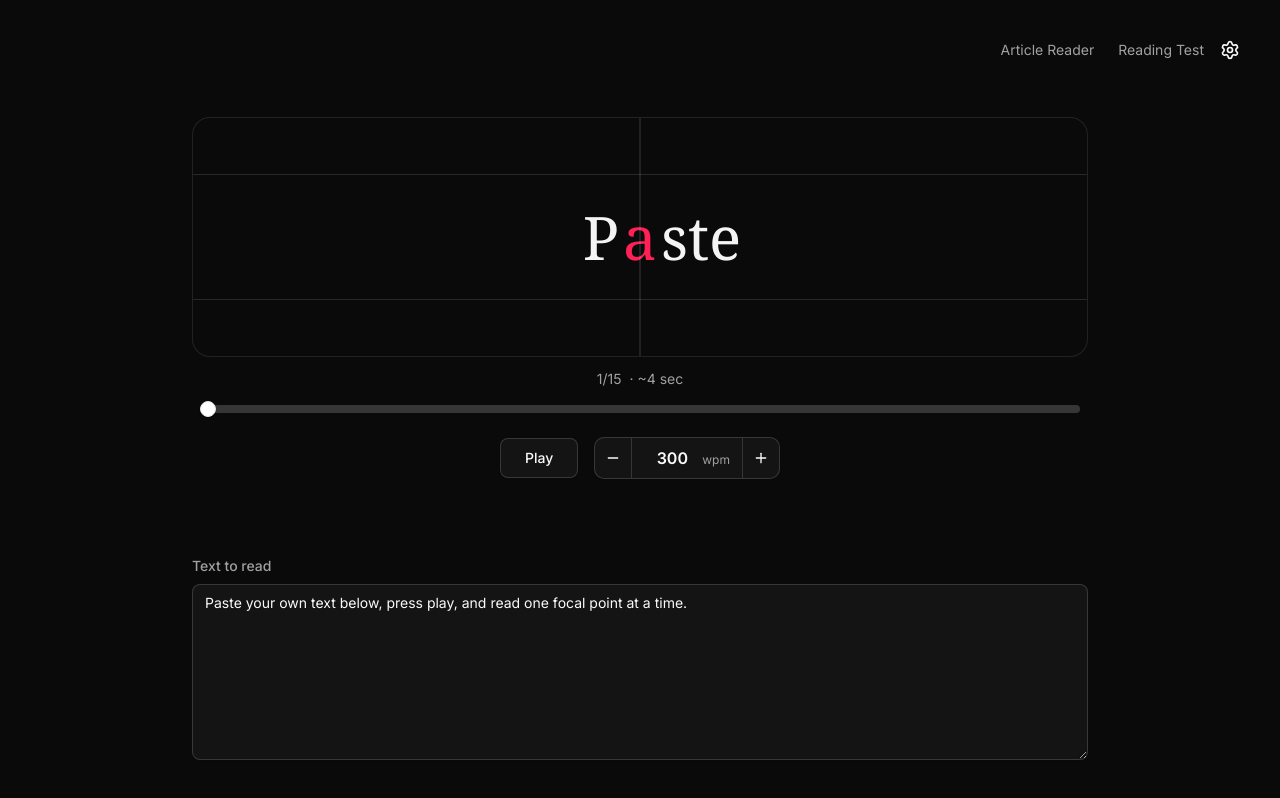
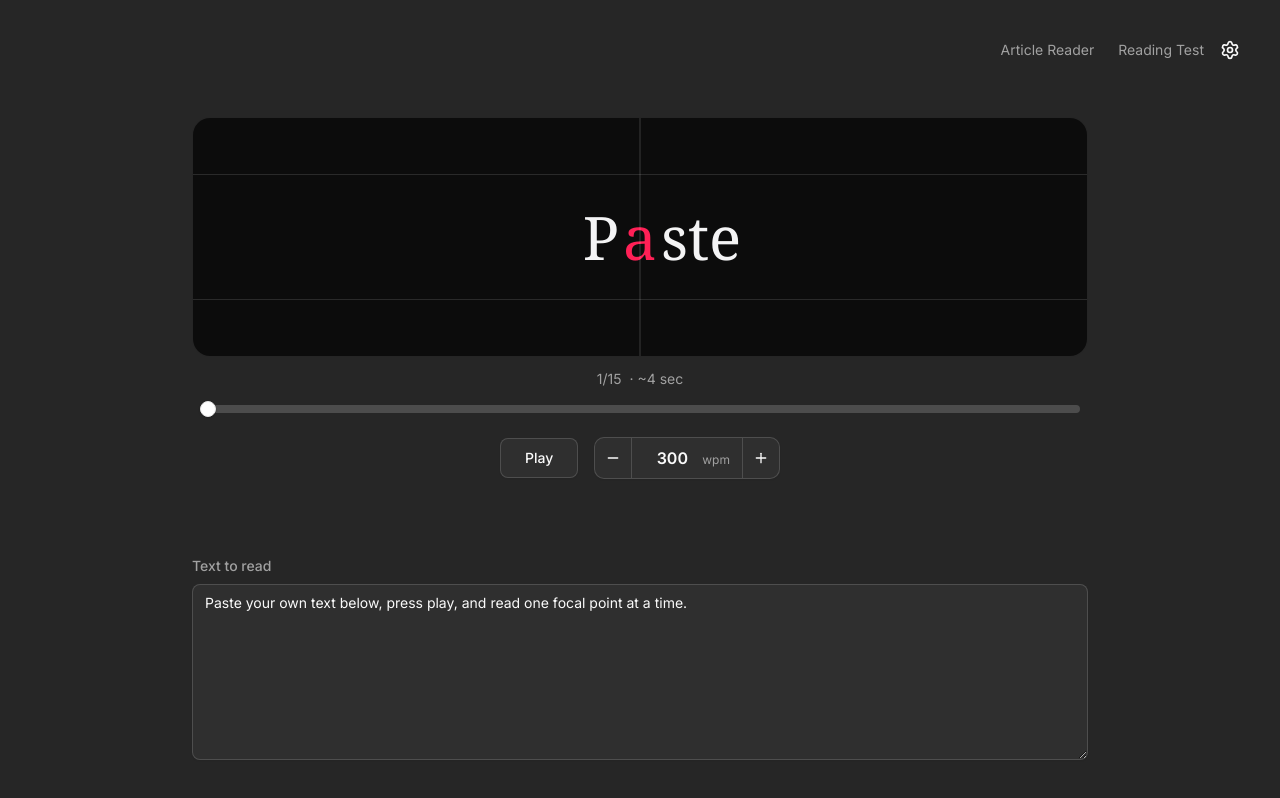
Before and after one commit to SpyC0der77/speedreader, a Next.js app: page / in a window 1280 px wide. Built offline with nearby package versions, Linux system fonts and the light colour scheme.

Commit message:
Remove next-themes dependency and ThemeProvider component. Update globals.css for theme color adjustments, clarifying theme descriptions and modifying background and muted colors for improved visual consistency.

```diff
--- a/app/globals.css
+++ b/app/globals.css
@@ -53,7 +53,7 @@ body {
 
 :root {
   --radius: 0.625rem;
-  /* Black theme (default): background = page */
+  /* Light theme: background = page */
   --background: oklch(1 0 0);
   --foreground: oklch(0.145 0 0);
   --card: oklch(1 0 0);
@@ -91,8 +91,8 @@ body {
 }
 
 .dark {
-  /* Black theme: background = page (dark) */
-  --background: oklch(0.145 0 0);
+  /* Gray theme: background = page (lighter), muted = speed reader (darker) */
+  --background: oklch(0.269 0 0);
   --foreground: oklch(0.985 0 0);
   --card: oklch(0.205 0 0);
   --card-foreground: oklch(0.985 0 0);
@@ -102,7 +102,7 @@ body {
   --primary-foreground: oklch(0.205 0 0);
   --secondary: oklch(0.269 0 0);
   --secondary-foreground: oklch(0.985 0 0);
-  --muted: oklch(0.269 0 0);
+  --muted: oklch(0.145 0 0);
   --muted-foreground: oklch(0.708 0 0);
   --accent: oklch(0.269 0 0);
   --accent-foreground: oklch(0.985 0 0);
@@ -126,12 +126,6 @@ body {
 
   scrollbar-width: thin;
   scrollbar-color: oklch(0.556 0 0 / 60%) oklch(0.269 0 0);
-}
-
-/* Gray theme: background = page (lighter), muted = speed reader (darker) */
-.dark [data-theme="gray"] {
-  --background: oklch(0.269 0 0);
-  --muted: oklch(0.145 0 0);
 }
 
 @layer base {
--- a/lib/theme-context.tsx
+++ /dev/null
@@ -1,60 +0,0 @@
-"use client";
-
-import React, { createContext, useCallback, useContext, useEffect, useState } from "react";
-
-const STORAGE_KEY = "speedreader-theme";
-
-export type Theme = "black" | "gray";
-
-interface ThemeContextValue {
-  theme: Theme;
-  setTheme: (value: Theme) => void;
-}
-
-const ThemeContext = createContext<ThemeContextValue | null>(null);
-
-export function ThemeProvider({ children }: { children: React.ReactNode }) {
-  const [theme, setThemeState] = useState<Theme>("gray");
-  const [mounted, setMounted] = useState(false);
-
-  useEffect(() => {
-    setMounted(true);
-    try {
-      const stored = localStorage.getItem(STORAGE_KEY);
-      if (stored === "black" || stored === "gray") {
-        setThemeState(stored);
-      }
-    } catch {
-      // Ignore localStorage errors
-    }
-  }, []);
-
-  const setTheme = useCallback((value: Theme) => {
-    setThemeState(value);
-    try {
-      localStorage.setItem(STORAGE_KEY, value);
-    } catch {
-      // Ignore localStorage errors
-    }
-  }, []);
-
-  return (
-    <ThemeContext.Provider value={{ theme, setTheme }}>
-      <div
-        data-theme={mounted ? theme : "gray"}
-        className="min-h-screen"
-        style={{ display: "contents" }}
-      >
-        {children}
-      </div>
-    </ThemeContext.Provider>
-  );
-}
-
-export function useTheme() {
-  const ctx = useContext(ThemeContext);
-  if (!ctx) {
-    return { theme: "gray" as Theme, setTheme: () => {} };
-  }
-  return ctx;
-}
--- a/package.json
+++ b/package.json
@@ -19,7 +19,6 @@
     "linkedom": "^0.18.12",
     "lucide-react": "^0.575.0",
     "next": "16.1.6",
-    "next-themes": "^0.4.6",
     "radix-ui": "^1.4.3",
     "react": "19.2.3",
     "react-dom": "19.2.3",
```
Also changed, not shown: app/providers.tsx (+3 -6 lines), 1 other file (tests, documents, lock files or other folders).
